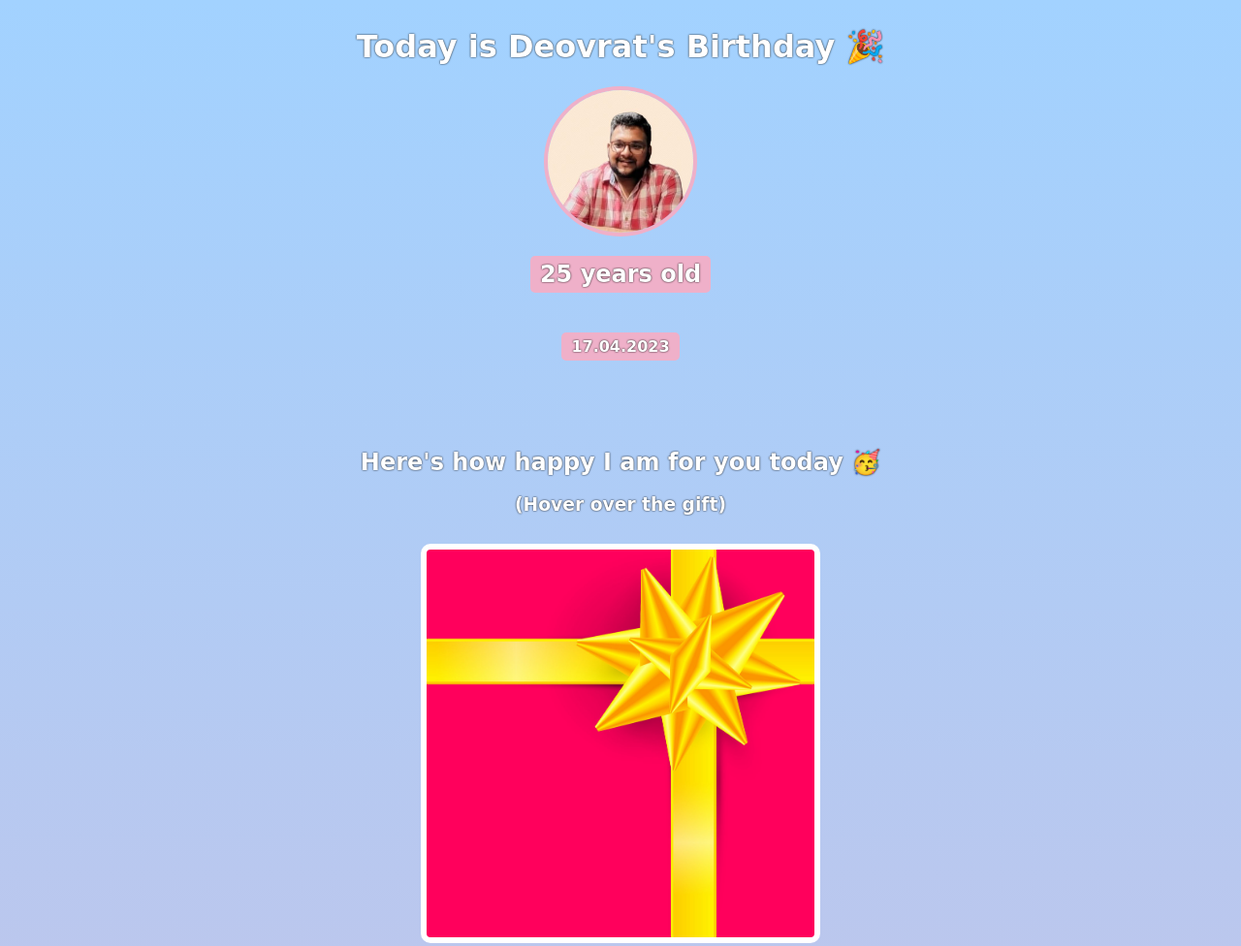
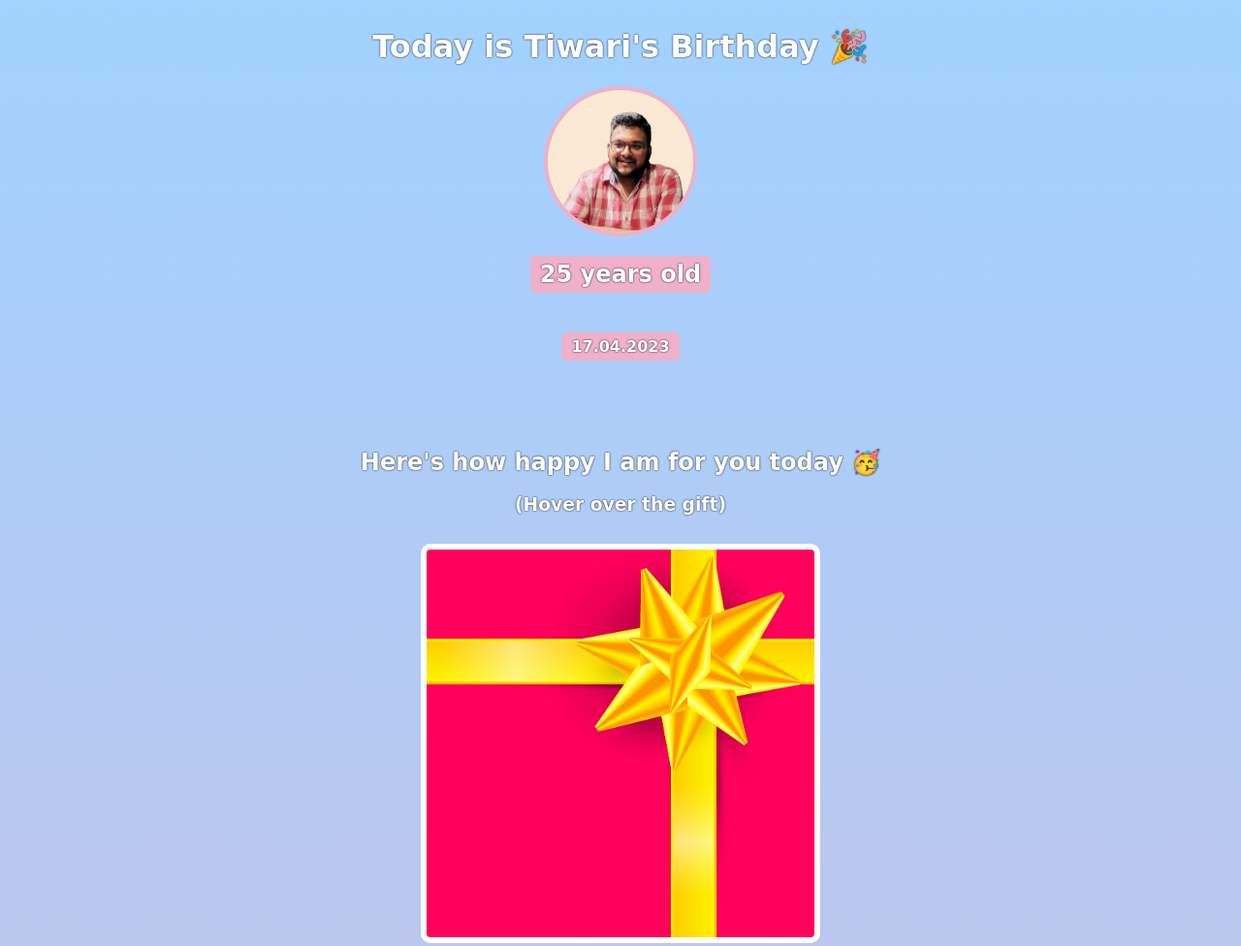
Before and after one commit to Dev041/birthday-GIF, a plain HTML site: page index.html in a window 1280 px wide. Shown: the top 976 px of the page at 97% size. Drawn offline with Linux system fonts and the light colour scheme; a web font is replaced by a local one.

Commit message:
name changed

```diff
--- a/index.html
+++ b/index.html
@@ -7,7 +7,7 @@
     </head>
     <body>
         <div id="header">
-            <h1>Today is Deovrat's Birthday 🎉</h1>
+            <h1>Today is Tiwari's Birthday 🎉</h1>
             <img class="main-img" src="deovrat.jpg">
             <h2 id="bday-age">25 years old</h2>
             <h4 id="bday-date">17.04.2023</h4>
```
